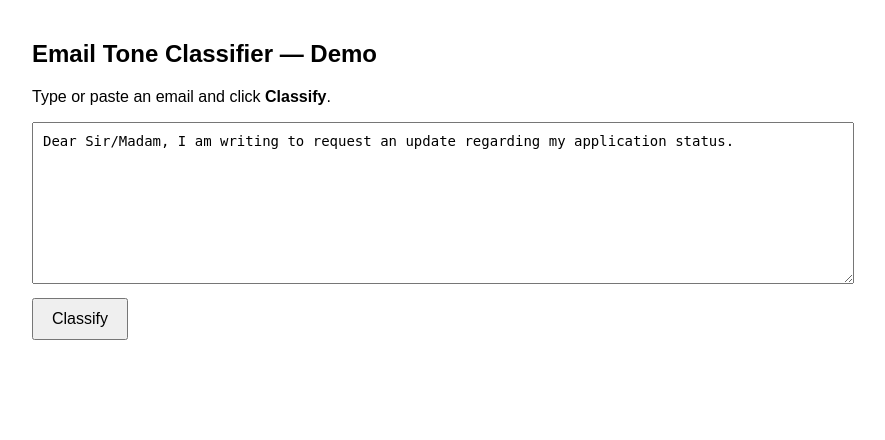
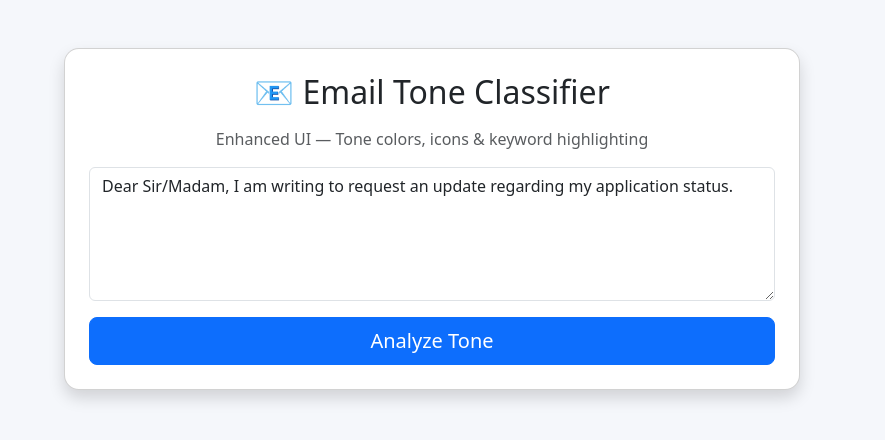
Before and after one commit to Pravallika0730/email-tone-classifier, a Flask app: page / in a window 1280 px wide. Shown: the top 440 px of the page, without its empty margins (208-1093 px from the left). Run offline with Flask 3, Linux system fonts and the light colour scheme; parts of the project's set-up code (start-up, migrations or seed data) failed here and were passed over.

Commit message:
UI upgrade: tone colors, icons, highlighting, chart

```diff
--- a/templates/index.html
+++ b/templates/index.html
@@ -3,50 +3,165 @@
   <head>
     <meta charset="utf-8" />
     <meta name="viewport" content="width=device-width, initial-scale=1" />
-    <title>Email Tone Classifier</title>
+    <title>Email Tone Classifier — Enhanced UI</title>
+
+    <!-- Bootstrap CDN -->
+    <link href="https://cdn.jsdelivr.net/npm/bootstrap@5.3.2/dist/css/bootstrap.min.css" rel="stylesheet">
+
+    <!-- Chart.js CDN -->
+    <script src="https://cdn.jsdelivr.net/npm/chart.js"></script>
+
     <style>
-      body { font-family: Arial, sans-serif; max-width:800px; margin:40px auto; }
-      textarea { width:100%; height:140px; font-size:14px; padding:10px; }
-      button { padding:10px 18px; font-size:16px; margin-top:10px; cursor:pointer; }
-      .result { margin-top:20px; padding:12px; border-radius:8px; background:#f3f4f6; }
-      .meta { color:#666; font-size:13px; }
+      body { background: #f5f7fb; }
+      .card { border-radius: 15px; }
+      .tone-badge { font-size: 1rem; padding: 8px 14px; border-radius: 20px; }
+      .highlight { font-weight: bold; padding: 2px 4px; border-radius: 4px; }
     </style>
   </head>
+
   <body>
-    <h2>Email Tone Classifier — Demo</h2>
-    <p>Type or paste an email and click <b>Classify</b>.</p>
+    <div class="container py-5">
+      <div class="row justify-content-center">
+        <div class="col-lg-8">
+          <div class="card shadow p-4">
+            <h2 class="mb-3 text-center">📧 Email Tone Classifier</h2>
+            <p class="text-center text-muted">Enhanced UI — Tone colors, icons & keyword highlighting</p>
 
-    <textarea id="emailText">Dear Sir/Madam, I am writing to request an update regarding my application status.</textarea>
-    <br>
-    <button onclick="classify()">Classify</button>
+            <textarea id="emailText" class="form-control mb-3" rows="5">
+Dear Sir/Madam, I am writing to request an update regarding my application status.
+            </textarea>
 
-    <div id="out" class="result" style="display:none;">
-      <div id="tone" style="font-weight:700"></div>
-      <div id="details" class="meta"></div>
+            <div class="d-grid">
+              <button class="btn btn-primary btn-lg" onclick="classify()">Analyze Tone</button>
+            </div>
+
+            <div id="resultBox" class="mt-4 p-3 rounded" style="display:none; background:#eef2ff;">
+              <h5>
+                Predicted Tone:
+                <span id="toneLabel" class="tone-badge text-white"></span>
+              </h5>
+
+              <h6 id="toneIcon" class="mt-2"></h6>
+
+              <p class="text-muted mb-2">
+                Method:
+                <span id="methodLabel"></span>
+              </p>
+
+              <h6 class="mt-3">Highlighted Text:</h6>
+              <div id="highlightBox" class="p-2 bg-white rounded" style="white-space: pre-wrap;"></div>
+            </div>
+
+            <canvas id="confidenceChart" class="mt-4" style="display:none; height:300px;"></canvas>
+
+          </div>
+        </div>
+      </div>
     </div>
 
     <script>
-      async function classify(){
-        const text = document.getElementById('emailText').value;
+      let chartInstance = null;
 
-        const res = await fetch('/predict', {
-          method:'POST',
-          headers:{'Content-Type':'application/json'},
-          body: JSON.stringify({text})
+      const toneColors = {
+        positive: "#00b894",
+        appreciative: "#0097a7",
+        polite: "#0984e3",
+        formal: "#6c5ce7",
+        neutral: "#636e72",
+        negative: "#e17055",
+        rude: "#d63031",
+        urgent: "#e84393",
+        informal: "#fdcb6e"
+      };
+
+      const toneIcons = {
+        positive: "👍 Positive",
+        appreciative: "😊 Appreciative",
+        polite: "🙏 Polite",
+        formal: "💼 Formal",
+        neutral: "⚪ Neutral",
+        negative: "⚠️ Negative",
+        rude: "😡 Rude",
+        urgent: "⏳ Urgent",
+        informal: "😄 Informal"
+      };
+
+      const keywordMap = {
+        formal: ["dear", "sir", "madam", "regards", "sincerely", "request"],
+        urgent: ["urgent", "immediately", "asap", "now"],
+        appreciative: ["thank you", "thanks", "appreciate"],
+        polite: ["please", "kindly", "could you"]
+      };
+
+      function highlightText(text, tone) {
+        let highlighted = text;
+        const color = toneColors[tone] || "#6c5ce7";
+
+        for (const group in keywordMap) {
+          keywordMap[group].forEach(word => {
+            const regex = new RegExp(word, "gi");
+            highlighted = highlighted.replace(
+              regex,
+              match =>
+                `<span class="highlight" style="background:${color}33; color:${color}">${match}</span>`
+            );
+          });
+        }
+
+        return highlighted;
+      }
+
+      async function classify() {
+        const text = document.getElementById("emailText").value;
+
+        const res = await fetch("/predict", {
+          method: "POST",
+          headers: { "Content-Type": "application/json" },
+          body: JSON.stringify({ text })
         });
 
         const data = await res.json();
-        document.getElementById('out').style.display='block';
 
-        if(data.error){
-          document.getElementById('tone').innerText = "Error: " + data.error;
-          document.getElementById('details').innerText = "";
-          return;
+        const tone = data.tone;
+        const color = toneColors[tone] || "#6c5ce7";
+
+        document.getElementById("resultBox").style.display = "block";
+        document.getElementById("toneLabel").innerText = tone;
+        document.getElementById("toneLabel").style.background = color;
+
+        document.getElementById("toneIcon").innerHTML = toneIcons[tone] || "";
+        document.getElementById("methodLabel").innerText = data.method;
+
+        // Highlight keywords
+        document.getElementById("highlightBox").innerHTML = highlightText(text, tone);
+
+        // Chart
+        if (data.confidence !== null && data.confidence !== undefined) {
+          document.getElementById("confidenceChart").style.display = "block";
+
+          const ctx = document.getElementById("confidenceChart");
+
+          if (chartInstance) {
+            chartInstance.destroy();
+          }
+
+          chartInstance = new Chart(ctx, {
+            type: "bar",
+            data: {
+              labels: ["Confidence"],
+              datasets: [
+                {
+                  data: [data.confidence]
+                }
+              ]
+            },
+            options: {
+              scales: {
+                y: { beginAtZero: true, max: 1 }
+              }
+            }
+          });
         }
-
-        document.getElementById('tone').innerText = "Predicted Tone: " + data.tone;
-        document.getElementById('details').innerText = "Method: " + data.method +
-          (data.confidence ? " | Confidence: " + data.confidence.toFixed(2) : "");
       }
     </script>
   </body>
```
